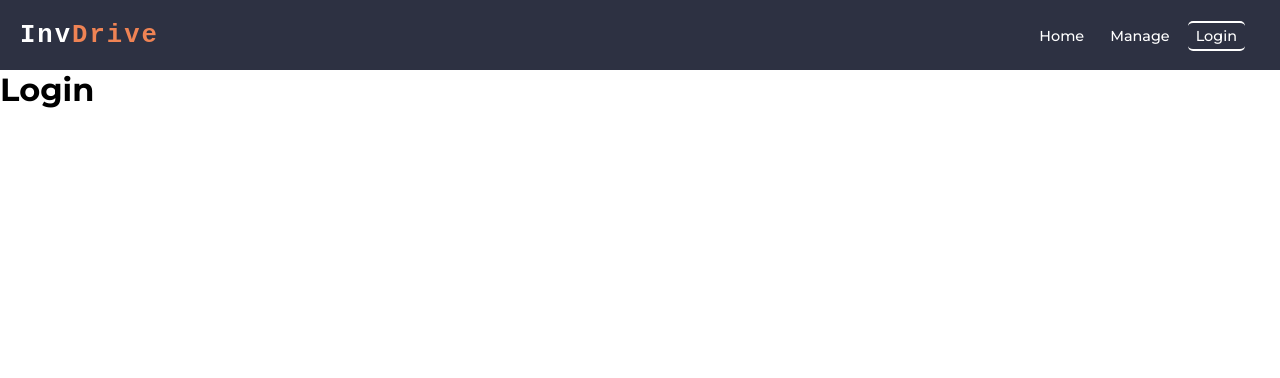
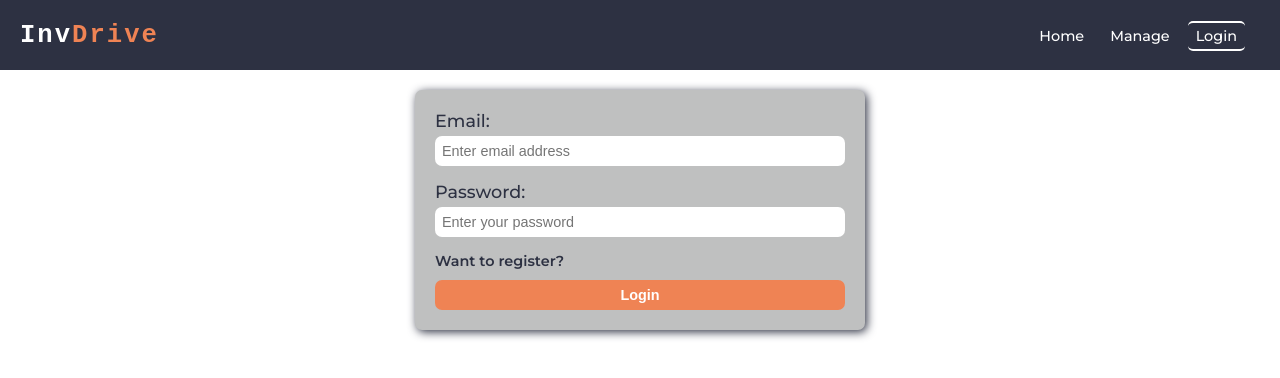
Before and after one commit to faruqonaayo/invdrive-app, a React (Vite) app: page /auth in a window 1280 px wide. Shown: the top 378 px of the page. Built offline with nearby package versions, Linux system fonts and the light colour scheme.

Commit message:
Complete auth form UI and frontend functionalities

```diff
--- a/src/App.jsx
+++ b/src/App.jsx
@@ -1,6 +1,7 @@
 import { BrowserRouter, Routes, Route } from "react-router-dom";
 import Layout from "./components/Layout/Layout";
 import Home from "./pages/Home/Home";
+import Auth from "./pages/Auth/Auth";
 
 function App() {
   return (
@@ -9,7 +10,7 @@ function App() {
         <Route path="/" element={<Layout />}>
           <Route index element={<Home />} />
           <Route path="/manage" element={<h1>Manage</h1>} />
-          <Route path="/auth" element={<h1>Login</h1>} />
+          <Route path="/auth" element={<Auth />} />
         </Route>
       </Routes>
     </BrowserRouter>
--- /dev/null
+++ b/src/pages/Auth/Auth.jsx
@@ -0,0 +1,138 @@
+import { useReducer } from "react";
+import Container from "../../components/Container/Container";
+import Input from "../../components/Input/Input";
+import Label from "../../components/Label/Label";
+import Form from "../../components/Form/Form";
+import Button from "../../components/Button/Button";
+import styles from "./Auth.module.css";
+
+const initialState = {
+  formType: "login",
+  firstName: "",
+  lastName: "",
+  email: "",
+  password: "",
+  cPassword: "",
+};
+
+function reducer(state, action) {
+  switch (action.type) {
+    case "formChange": {
+      const currentForm = state.formType;
+      let nextForm;
+      if (currentForm === "signup") {
+        nextForm = "login";
+      } else {
+        nextForm = "signup";
+      }
+
+      return { ...state, formType: nextForm };
+    }
+    case "firstName":
+      return { ...state, firstName: action.payload };
+    case "lastName":
+      return { ...state, lastName: action.payload };
+    case "email":
+      return { ...state, email: action.payload };
+    case "password":
+      return { ...state, password: action.payload };
+    case "cPassword":
+      return { ...state, cPassword: action.payload };
+    default:
+      return state;
+  }
+}
+export default function Auth() {
+  const [formState, dispatch] = useReducer(reducer, initialState);
+  const { formType, firstName, lastName, email, password, cPassword } =
+    formState;
+
+  function handleFormChange() {
+    dispatch({ type: "formChange" });
+  }
+  function handleFirstNameChange(e) {
+    dispatch({ type: "firstName", payload: e.target.value });
+  }
+  function handleLastNameChange(e) {
+    dispatch({ type: "lastName", payload: e.target.value });
+  }
+  function handleEmailChange(e) {
+    dispatch({ type: "email", payload: e.target.value });
+  }
+  function handlePasswordChange(e) {
+    dispatch({ type: "password", payload: e.target.value });
+  }
+  function handleCPasswordChange(e) {
+    dispatch({ type: "cPassword", payload: e.target.value });
+  }
+
+  return (
+    <Container className={styles.auth}>
+      <Form className={styles.authForm}>
+        {formType === "signup" && (
+          <>
+            {" "}
+            <Container className={styles.labelInput}>
+              <Label labelText="First Name:" />
+              <Input
+                inputType="text"
+                inputName="firstName"
+                inputPlaceholder="Enter first name"
+                inputValue={firstName}
+                onChangeFunction={handleFirstNameChange}
+              />
+            </Container>
+            <Container className={styles.labelInput}>
+              <Label labelText="Last Name:" />
+              <Input
+                inputType="text"
+                inputName="lastName"
+                inputPlaceholder="Enter last name"
+                inputValue={lastName}
+                onChangeFunction={handleLastNameChange}
+              />
+            </Container>
+          </>
+        )}
+
+        <Container className={styles.labelInput}>
+          <Label labelText="Email:" />
+          <Input
+            inputType="email"
+            inputName="email"
+            inputPlaceholder="Enter email address"
+            inputValue={email}
+            onChangeFunction={handleEmailChange}
+          />
+        </Container>
+        <Container className={styles.labelInput}>
+          <Label labelText="Password:" />
+          <Input
+            inputType="password"
+            inputName="password"
+            inputPlaceholder="Enter your password"
+            inputValue={password}
+            onChangeFunction={handlePasswordChange}
+          />
+        </Container>
+        {formType === "signup" && (
+          <>
+            <Container className={styles.labelInput}>
+              <Label labelText="Confirm Password:" />
+              <Input
+                inputType="password"
+                inputName="cPassword"
+                inputPlaceholder="Confirm your password"
+                inputValue={cPassword}
+                onChangeFunction={handleCPasswordChange}
+              />
+            </Container>
+          </>
+        )}
+
+        <p onClick={handleFormChange} className={styles.switchForm}>{formType === "signup" ? "Already a member?" : "Want to register?" }</p>
+        <Button buttonText={`${formType === "signup" ? "Sign Up" : "Login"}`} buttonType="submit" />
+      </Form>
+    </Container>
+  );
+}
--- /dev/null
+++ b/src/pages/Auth/Auth.module.css
@@ -0,0 +1,77 @@
+.authForm {
+  background-color: #bfc0c0;
+  width: 95%;
+  max-width: 450px;
+  padding: 20px;
+  margin: 20px auto;
+  border-radius: 7px;
+  box-shadow: 2px 2px 10px #2d3142;
+}
+
+.labelInput {
+  display: flex;
+  flex-direction: column;
+  margin-bottom: 15px;
+}
+
+.labelInput label {
+  font-size: 1.1rem;
+  font-weight: 500;
+  color: #2d3142;
+  margin-bottom: 5px;
+}
+
+.labelInput input {
+  padding: 5px;
+  border-radius: 7px;
+  font-size: 0.9rem;
+  font-weight: 450;
+  color: #2d3142;
+  border: 2px solid transparent;
+  background-color: #ffffff;
+  cursor: pointer;
+  transition: all 0.3s ease-in-out;
+}
+
+.labelInput input:focus {
+  outline: none;
+  border: 2px solid #ef8354;
+  background-color: #cbd3e2;
+}
+
+.labelInput input:hover {
+  outline: none;
+  border: 2px solid #ef8354;
+  background-color: #cbd3e2;
+}
+
+.authForm button {
+  width: 100%;
+  padding: 7px 10px;
+  border: none;
+  border-radius: 7px;
+  font-size: 0.9rem;
+  font-weight: 550;
+  color: #ffffff;
+  background-color: #ef8354;
+  cursor: pointer;
+  margin-top: 10px;
+  transition: all 0.3s ease-in-out;
+}
+
+.authForm button:hover {
+  background-color: #2d3142;
+  color: #ef8354;
+}
+
+.switchForm {
+  cursor: pointer;
+  color: #2d3142;
+  font-size: 0.9rem;
+  font-weight: 600;
+  transition: all 0.3s ease-in-out;
+}
+
+.switchForm:hover{
+    color: #ef8354;
+}
```
